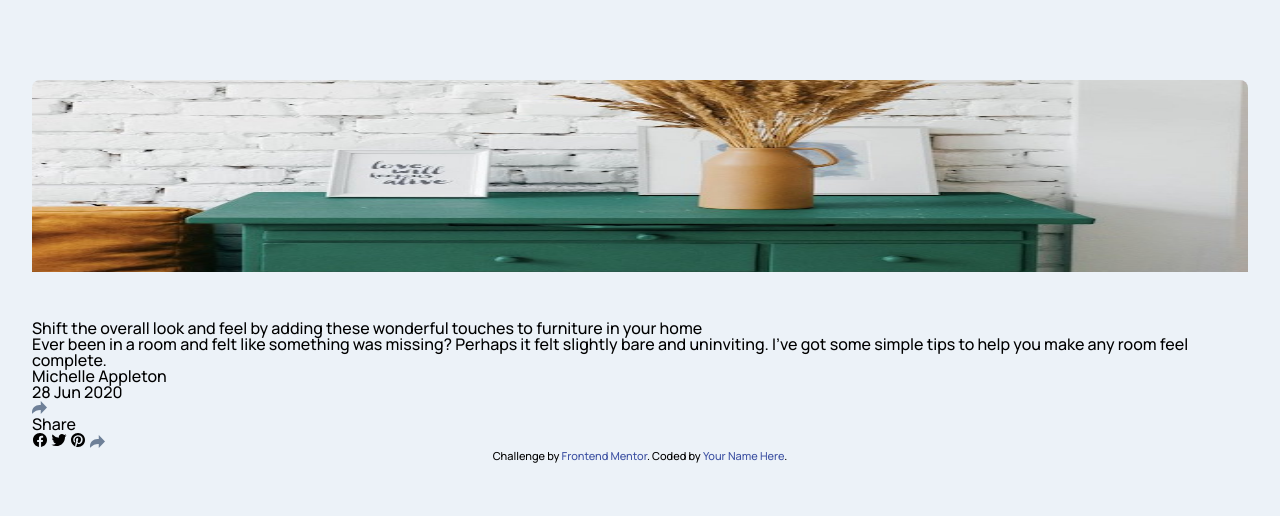
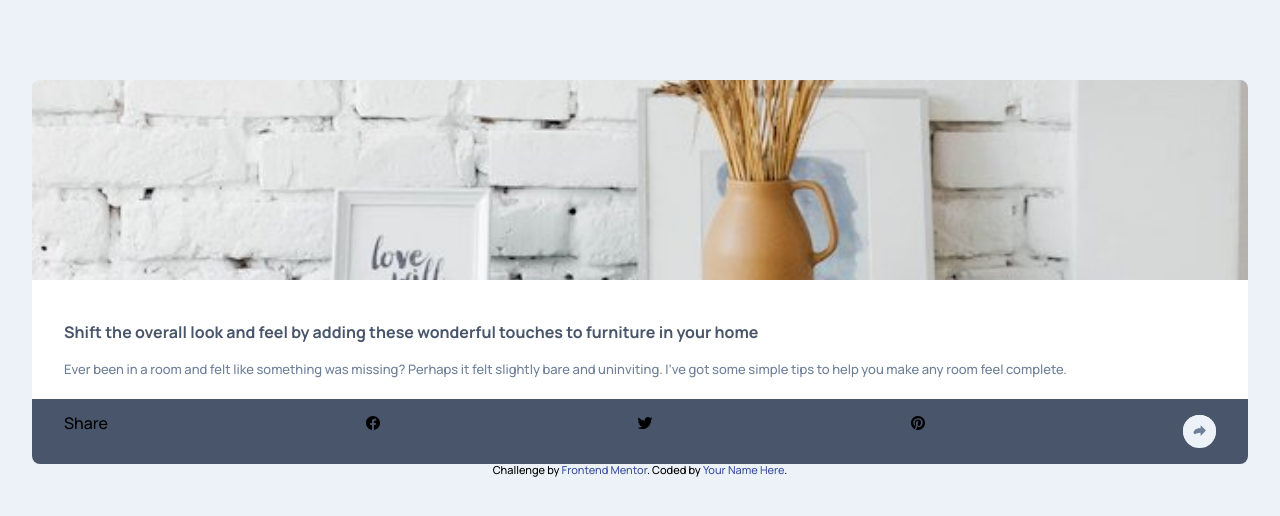
Before and after one commit to Rubendvb/article-preview-component-master, a plain HTML site: page index.html in a window 1280 px wide. Drawn offline with nearby package versions, Linux system fonts and the light colour scheme.

Commit message:
Estilizando header

```diff
--- a/assets/css/header/header.css
+++ b/assets/css/header/header.css
@@ -1,9 +1,9 @@
 .containerHeader {
   background-image: url("../../images/drawers.jpg");
   background-repeat: no-repeat;
-  background-size: 100% 120%;
+  background-size: cover;
+  background-position: 0 24%;
   border-radius: 8px 8px 0 0;
-  margin-bottom: 3rem;
   width: 100%;
-  height: 24vh;
+  height: 25vh;
 }
--- /dev/null
+++ b/assets/css/main/main.css
@@ -0,0 +1,66 @@
+.containerMain {
+  background-color: #ffffff;
+  border-radius: 0px 0px 8px 8px;
+}
+
+.containerMain__titulo {
+  font-weight: 700;
+  color: var(--cinza-muito-escuro);
+  line-height: 1.5;
+  padding: 2.5rem 2rem 1rem;
+}
+.containerMain__titulo__paragrafo {
+  font-weight: 500;
+  font-size: 0.813rem;
+  line-height: 1.5;
+  color: var(--cinza-escuro);
+  margin-bottom: 1.2rem;
+  padding: 0 2rem;
+}
+
+.containerMain__footer {
+  /* display: flex; */
+  display: none;
+  justify-content: space-between;
+  align-items: center;
+  padding: 0 2rem 1rem;
+}
+
+.containerMain__footer__img {
+  width: 15%;
+  height: 15%;
+  border-radius: 50%;
+}
+
+.containerMain__footer__nome {
+  font-size: 0.713rem;
+  margin-left: -50px;
+  color: var(--cinza-muito-escuro);
+  line-height: 1.5;
+  font-weight: 700;
+}
+
+.containerMain__footer__nome p:nth-child(2) {
+  font-weight: 500;
+  opacity: 50%;
+}
+
+.containerMain__footer__botao {
+  background-color: var(--cinza-muito-claro);
+  border-radius: 50%;
+  text-align: center;
+}
+
+.containerMain__footer__botao img {
+  padding: 0.625rem;
+  width: 33px;
+}
+
+.containerMain__footer__icones {
+  /* display: none; */
+  display: flex;
+  justify-content: space-between;
+  background-color: var(--cinza-muito-escuro);
+  padding: 1rem 2rem;
+  border-radius: 0px 0px 8px 8px;
+}
--- a/index.html
+++ b/index.html
@@ -23,29 +23,40 @@
     />
     <link rel="stylesheet" href="./assets/css/base/base.css" />
     <link rel="stylesheet" href="./assets/css/header/header.css" />
+    <link rel="stylesheet" href="./assets/css/main/main.css" />
   </head>
   <body>
     <div class="container">
       <header class="containerHeader"></header>
-      <main>
-        <h1>
+      <main class="containerMain">
+        <h1 class="containerMain__titulo">
           Shift the overall look and feel by adding these wonderful touches to
           furniture in your home
         </h1>
-        <p>
+        <p class="containerMain__titulo__paragrafo">
           Ever been in a room and felt like something was missing? Perhaps it
           felt slightly bare and uninviting. I’ve got some simple tips to help
           you make any room feel complete.
         </p>
 
-        <div>
+        <div class="containerMain__footer">
+          <img
+            class="containerMain__footer__img"
+            src="./assets/images/avatar-michelle.jpg"
+            alt="Foto perfil Michelle"
+          />
+          <div class="containerMain__footer__nome">
             <p>Michelle Appleton</p>
             <p>28 Jun 2020</p>
+          </div>
+          <div class="containerMain__footer__botao">
             <img
               src="./assets/images/icon-share.svg"
               alt="Botão de compartilhar"
             />
-          <div>
+          </div>
+        </div>
+        <div class="containerMain__footer__icones">
           <p>Share</p>
           <a href="#" target="_blank"
             ><ion-icon name="logo-facebook"></ion-icon
@@ -56,7 +67,12 @@
           <a href="#" target="_blank"
             ><ion-icon name="logo-pinterest"></ion-icon
           ></a>
-            <img src="./assets/images/icon-share.svg" alt="" />
+          <div class="containerMain__footer__botao">
+            <img
+              class="containerMain__footer__botao"
+              src="./assets/images/icon-share.svg"
+              alt=""
+            />
           </div>
         </div>
       </main>
```
Lines whose indentation alone changed are shown as unchanged.
